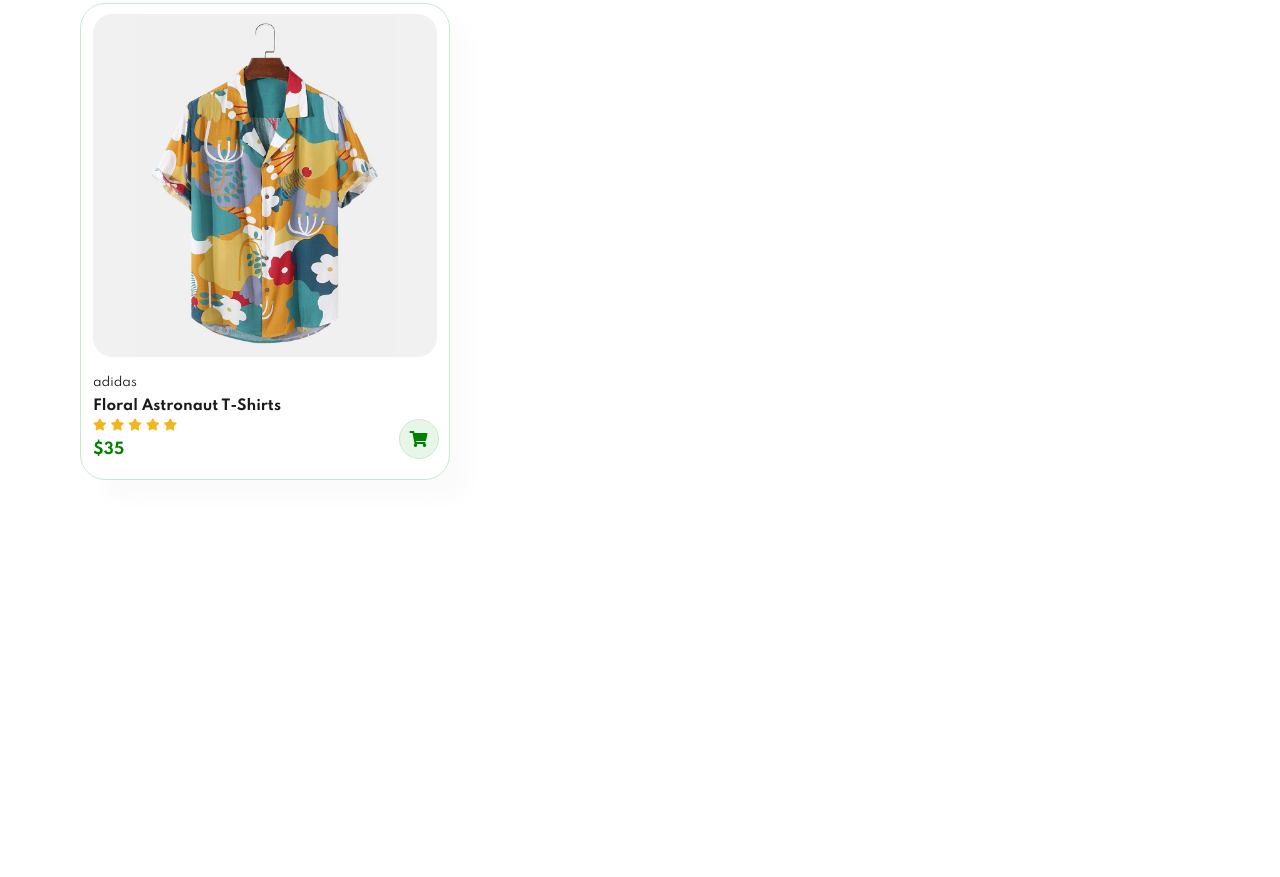
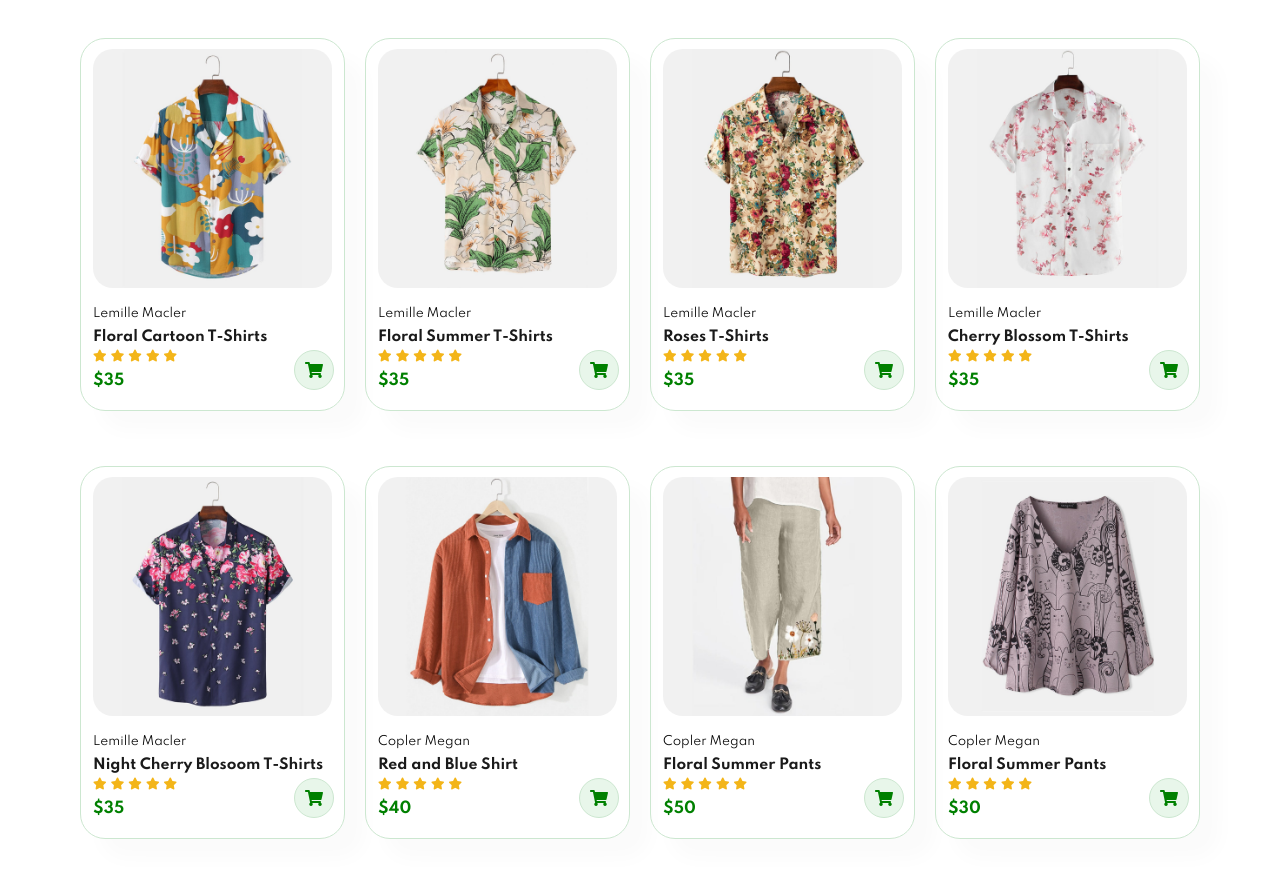
Before and after one commit to Andrei-Olaru/Ecommerce-Website, a plain HTML site: page index.html in a window 1280 px wide. Shown: the part 1267-2144 px from the top of the page. Before the commit the page ends 1802 px from the top, so only its background shows below. Drawn offline with Linux system fonts and the light colour scheme.

Commit message:
added more products for the home page

```diff
--- a/index.html
+++ b/index.html
@@ -70,8 +70,8 @@
             <div class="pro">
                 <img src="img/products/f1.jpg">
                 <div class="des">
-                    <span>adidas</span>
-                    <h5>Floral Astronaut T-Shirts</h5>
+                    <span>Lemille Macler</span>
+                    <h5>Floral Cartoon T-Shirts</h5>
                     <div class="star">
                         <i class="fas fa-star"></i>
                         <i class="fas fa-star"></i>
@@ -83,6 +83,125 @@
                 </div>
                 <a href="#" class="cart"><i class="fas fa-shopping-cart"></i></a>
             </div>
+
+            <div class="pro">
+                <img src="img/products/f2.jpg">
+                <div class="des">
+                    <span>Lemille Macler</span>
+                    <h5>Floral Summer T-Shirts</h5>
+                    <div class="star">
+                        <i class="fas fa-star"></i>
+                        <i class="fas fa-star"></i>
+                        <i class="fas fa-star"></i>
+                        <i class="fas fa-star"></i>
+                        <i class="fas fa-star"></i>
+                    </div>
+                    <h4>$35</h4>
+                </div>
+                <a href="#" class="cart"><i class="fas fa-shopping-cart"></i></a>
+            </div>
+
+            <div class="pro">
+                <img src="img/products/f3.jpg">
+                <div class="des">
+                    <span>Lemille Macler</span>
+                    <h5>Roses T-Shirts</h5>
+                    <div class="star">
+                        <i class="fas fa-star"></i>
+                        <i class="fas fa-star"></i>
+                        <i class="fas fa-star"></i>
+                        <i class="fas fa-star"></i>
+                        <i class="fas fa-star"></i>
+                    </div>
+                    <h4>$35</h4>
+                </div>
+                <a href="#" class="cart"><i class="fas fa-shopping-cart"></i></a>
+            </div>
+
+            <div class="pro">
+                <img src="img/products/f4.jpg">
+                <div class="des">
+                    <span>Lemille Macler</span>
+                    <h5>Cherry Blossom T-Shirts</h5>
+                    <div class="star">
+                        <i class="fas fa-star"></i>
+                        <i class="fas fa-star"></i>
+                        <i class="fas fa-star"></i>
+                        <i class="fas fa-star"></i>
+                        <i class="fas fa-star"></i>
+                    </div>
+                    <h4>$35</h4>
+                </div>
+                <a href="#" class="cart"><i class="fas fa-shopping-cart"></i></a>
+            </div>
+
+            <div class="pro">
+                <img src="img/products/f5.jpg">
+                <div class="des">
+                    <span>Lemille Macler</span>
+                    <h5>Night Cherry Blosoom T-Shirts</h5>
+                    <div class="star">
+                        <i class="fas fa-star"></i>
+                        <i class="fas fa-star"></i>
+                        <i class="fas fa-star"></i>
+                        <i class="fas fa-star"></i>
+                        <i class="fas fa-star"></i>
+                    </div>
+                    <h4>$35</h4>
+                </div>
+                <a href="#" class="cart"><i class="fas fa-shopping-cart"></i></a>
+            </div>
+
+            <div class="pro">
+                <img src="img/products/f6.jpg">
+                <div class="des">
+                    <span>Copler Megan</span>
+                    <h5>Red and Blue Shirt</h5>
+                    <div class="star">
+                        <i class="fas fa-star"></i>
+                        <i class="fas fa-star"></i>
+                        <i class="fas fa-star"></i>
+                        <i class="fas fa-star"></i>
+                        <i class="fas fa-star"></i>
+                    </div>
+                    <h4>$40</h4>
+                </div>
+                <a href="#" class="cart"><i class="fas fa-shopping-cart"></i></a>
+            </div>
+
+            <div class="pro">
+                <img src="img/products/f7.jpg">
+                <div class="des">
+                    <span>Copler Megan</span>
+                    <h5>Floral Summer Pants</h5>
+                    <div class="star">
+                        <i class="fas fa-star"></i>
+                        <i class="fas fa-star"></i>
+                        <i class="fas fa-star"></i>
+                        <i class="fas fa-star"></i>
+                        <i class="fas fa-star"></i>
+                    </div>
+                    <h4>$50</h4>
+                </div>
+                <a href="#" class="cart"><i class="fas fa-shopping-cart"></i></a>
+            </div>
+
+            <div class="pro">
+                <img src="img/products/f8.jpg">
+                <div class="des">
+                    <span>Copler Megan</span>
+                    <h5>Floral Summer Pants</h5>
+                    <div class="star">
+                        <i class="fas fa-star"></i>
+                        <i class="fas fa-star"></i>
+                        <i class="fas fa-star"></i>
+                        <i class="fas fa-star"></i>
+                        <i class="fas fa-star"></i>
+                    </div>
+                    <h4>$30</h4>
+                </div>
+                <a href="#" class="cart"><i class="fas fa-shopping-cart"></i></a>
+            </div>
         </div>
     </section>
 
--- a/style.css
+++ b/style.css
@@ -198,6 +198,14 @@ body {
   text-align: center;
 }
 
+#product1 .pro-container{
+  display: flex;
+  justify-content: space-between;
+  padding-top: 20px;
+  flex-wrap: wrap;
+  gap: 20px;
+}
+
 #product1 .pro{
   width: 33%;
   min-width: 250px;
@@ -209,6 +217,9 @@ body {
   margin: 15px 0;
   transition: 0.2s ease;
   position: relative;
+  flex: 1 1 calc(25% - 20px);
+  box-sizing: border-box;
+  margin-bottom: 20px;
 }
 
 #product1 .pro:hover{
```
